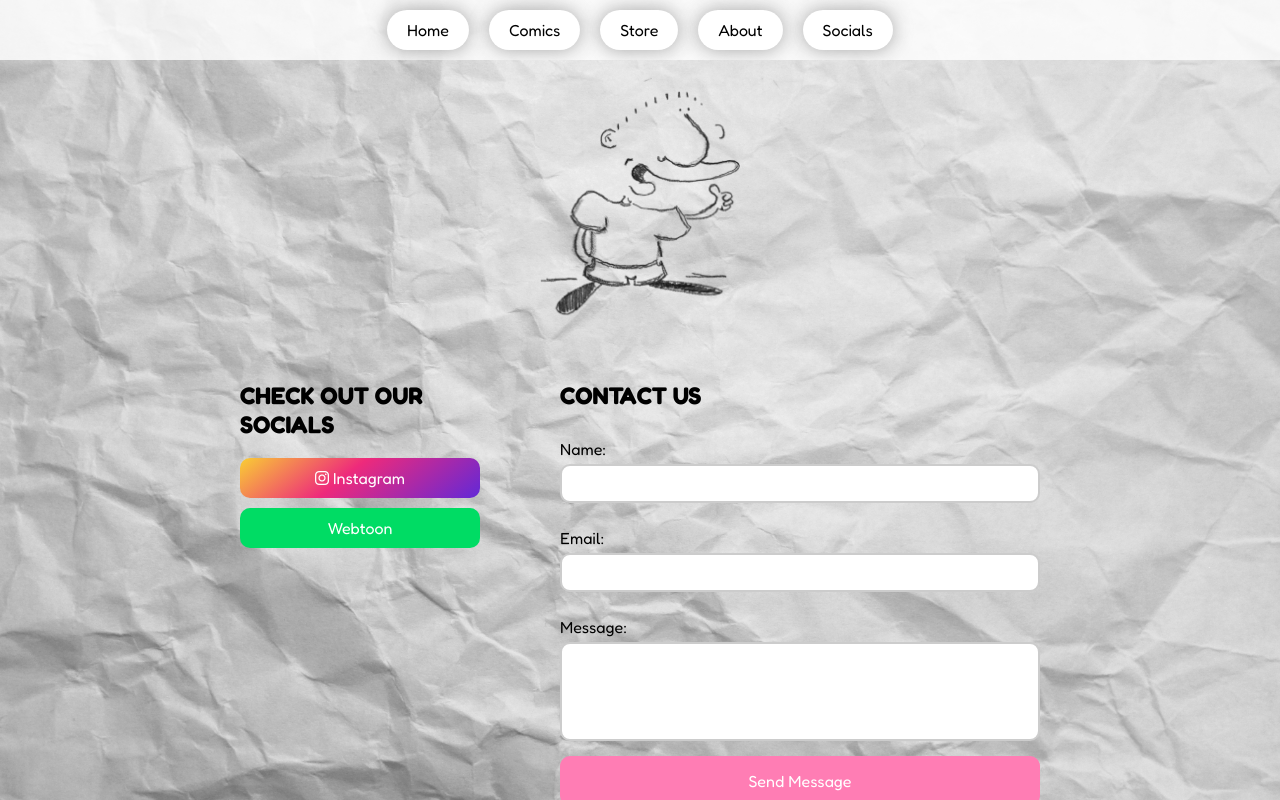
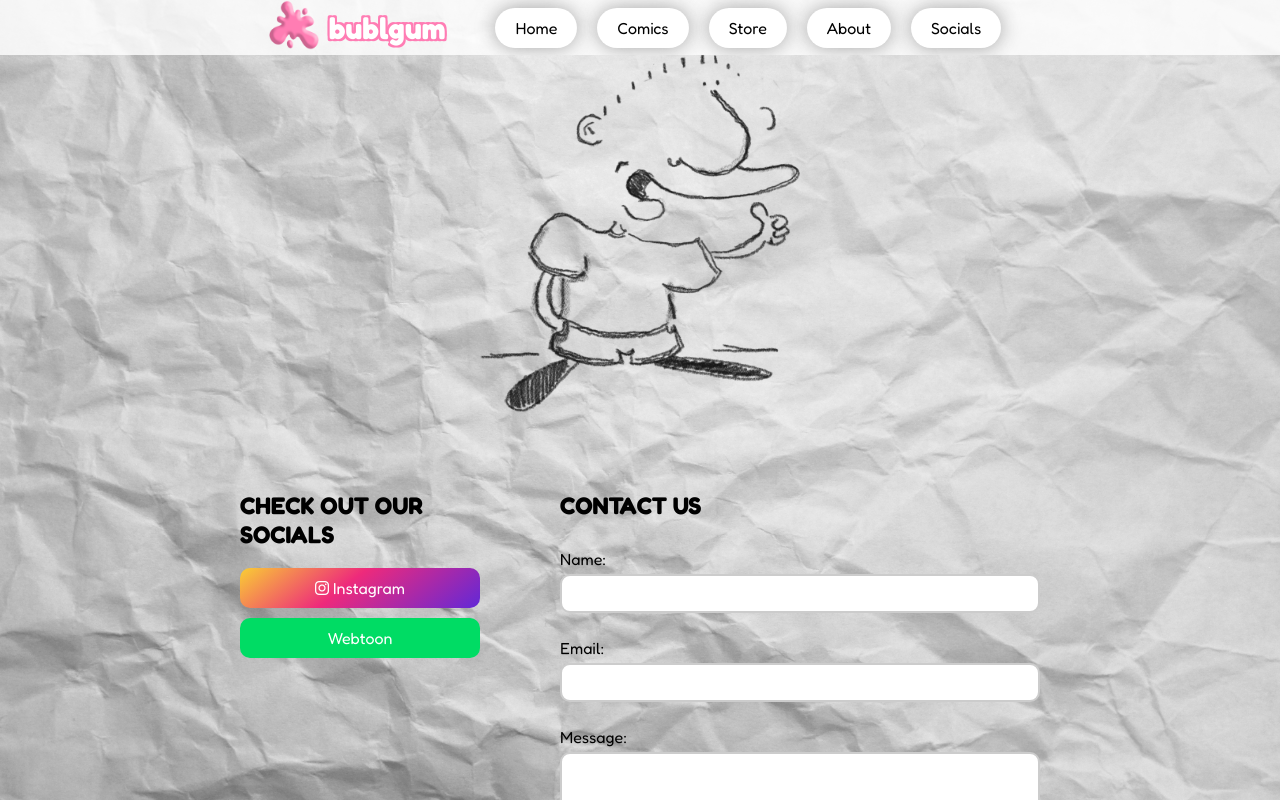
Before and after one commit to bublgumcomics/bublgumcomics.github.io, a plain HTML site: page socials.html in a window 1280 px wide. Drawn offline with Linux system fonts and the light colour scheme.

Commit message:
Add files via upload

```diff
--- a/socials.html
+++ b/socials.html
@@ -10,6 +10,10 @@
 </head>
 <body>
     <div class="navbar">
+        <div class="navbar-logo">
+            <img src="/images/FULL.png" alt="Logo" class="logo">
+            <span class="logo-text">bublgum</span>
+        </div>
         <div class="navbar-inner">
             <button onclick="window.location.href='./index'">Home</button>
             <button onclick="window.location.href='./comics'">Comics</button>
@@ -18,6 +22,7 @@
             <button onclick="window.location.href='./socials'">Socials</button>
         </div>
     </div>
+
     <div class="background"></div>
     <div class="overlay">
         <img class="logo" src="/images/MEARL4.png" alt="Logo">
--- a/styles/comicsstyle.css
+++ b/styles/comicsstyle.css
@@ -57,7 +57,7 @@ body {
     top: 0;
     width: 100%;
     overflow-x: auto; /* Allows horizontal scrolling */
-    z-index: 1;
+    z-index: 0;
     background-color: rgba(255, 255, 255, 0.8);
     display: flex;
     justify-content: center;
@@ -65,9 +65,30 @@ body {
 
 .navbar-inner {
     display: flex;
-    justify-content: center;
-    padding: 10px;
-    width: max-content; /* Ensure the content width expands to fit the buttons */
+    justify-content: space-between;
+    align-items: center;
+    padding: 0 20px; /* Added padding to ensure the inner content is not touching the sides */
+}
+
+.navbar-logo {
+    display: flex;
+    align-items: center;
+    margin: 0 20px;
+}
+
+.navbar-logo .logo {
+    width: 50px;
+    height: auto;
+    margin-right: 10px;
+    margin-bottom: 5px; /* Added margin-bottom to prevent touching the top */
+}
+
+.navbar-logo .logo-text {
+    font-family: "Fredoka", sans-serif;
+    font-size: 30px;
+    font-weight: bold; /* Made the text bold */
+    color: #fff;
+    text-shadow: -2px -2px 0 #ff7db4, 2px -2px 0 #ff7db4, -2px 2px 0 #ff7db4, 2px 2px 0 #ff7db4;
 }
 
 .navbar button {
@@ -89,7 +110,7 @@ body {
 
 .navbar button:hover {
     box-shadow: 6px 6px 6px rgba(36, 36, 36, 0.6);
-    background-color: #000;
+    background-color: #ff7db4;
     color: #fff;
 }
 
@@ -178,6 +199,7 @@ body {
     padding: 20px;
     margin-top: 40px;
     max-width: 800px;
+    max-height: 800px;
     width: 100%; /* Ensure full width responsiveness */
     background-color: rgba(255, 255, 255, 0.4);
     border-radius: 10px;
--- a/styles/contactstyle.css
+++ b/styles/contactstyle.css
@@ -37,10 +37,9 @@ body {
 }
 
 .logo {
-    width: 25%;
+    width: 40%;
     height: auto;
     margin-bottom: 20px;
-    margin-top: 50px;
 }
 
 .navbar {
@@ -48,7 +47,7 @@ body {
     top: 0;
     width: 100%;
     overflow-x: auto; /* Allows horizontal scrolling */
-    z-index: 1;
+    z-index: 0;
     background-color: rgba(255, 255, 255, 0.8);
     display: flex;
     justify-content: center;
@@ -56,9 +55,30 @@ body {
 
 .navbar-inner {
     display: flex;
-    justify-content: center;
-    padding: 10px;
-    width: max-content; /* Ensure the content width expands to fit the buttons */
+    justify-content: space-between;
+    align-items: center;
+    padding: 0 20px; /* Added padding to ensure the inner content is not touching the sides */
+}
+
+.navbar-logo {
+    display: flex;
+    align-items: center;
+    margin: 0 20px;
+}
+
+.navbar-logo .logo {
+    width: 50px;
+    height: auto;
+    margin-right: 10px;
+    margin-bottom: 5px; /* Added margin-bottom to prevent touching the top */
+}
+
+.navbar-logo .logo-text {
+    font-family: "Fredoka", sans-serif;
+    font-size: 30px;
+    font-weight: bold; /* Made the text bold */
+    color: #fff;
+    text-shadow: -2px -2px 0 #ff7db4, 2px -2px 0 #ff7db4, -2px 2px 0 #ff7db4, 2px 2px 0 #ff7db4;
 }
 
 .navbar button {
@@ -80,7 +100,7 @@ body {
 
 .navbar button:hover {
     box-shadow: 6px 6px 6px rgba(36, 36, 36, 0.6);
-    background-color: #000;
+    background-color: #ff7db4;
     color: #fff;
 }
 
--- a/styles/style.css
+++ b/styles/style.css
@@ -61,9 +61,30 @@ body {
 
 .navbar-inner {
     display: flex;
-    justify-content: center;
-    padding: 10px;
-    width: max-content; /* Ensure the content width expands to fit the buttons */
+    justify-content: space-between;
+    align-items: center;
+    padding: 0 20px; /* Added padding to ensure the inner content is not touching the sides */
+}
+
+.navbar-logo {
+    display: flex;
+    align-items: center;
+    margin: 0 20px;
+}
+
+.navbar-logo .logo {
+    width: 50px;
+    height: auto;
+    margin-right: 10px;
+    margin-bottom: 5px; /* Added margin-bottom to prevent touching the top */
+}
+
+.navbar-logo .logo-text {
+    font-family: "Fredoka", sans-serif;
+    font-size: 30px;
+    font-weight: bold; /* Made the text bold */
+    color: #fff;
+    text-shadow: -2px -2px 0 #ff7db4, 2px -2px 0 #ff7db4, -2px 2px 0 #ff7db4, 2px 2px 0 #ff7db4;
 }
 
 .navbar button {
@@ -85,7 +106,7 @@ body {
 
 .navbar button:hover {
     box-shadow: 6px 6px 6px rgba(36, 36, 36, 0.6);
-    background-color: #000;
+    background-color: #ff7db4;
     color: #fff;
 }
 
```
Also changed, not shown: about.html (+4 -0 lines), archive.html (+5 -1 lines), comics.html (+5 -0 lines), index.html (+5 -1 lines), wip.html (+4 -0 lines), images/BUBLGUM3D.png (added), images/FULL.png (added).
